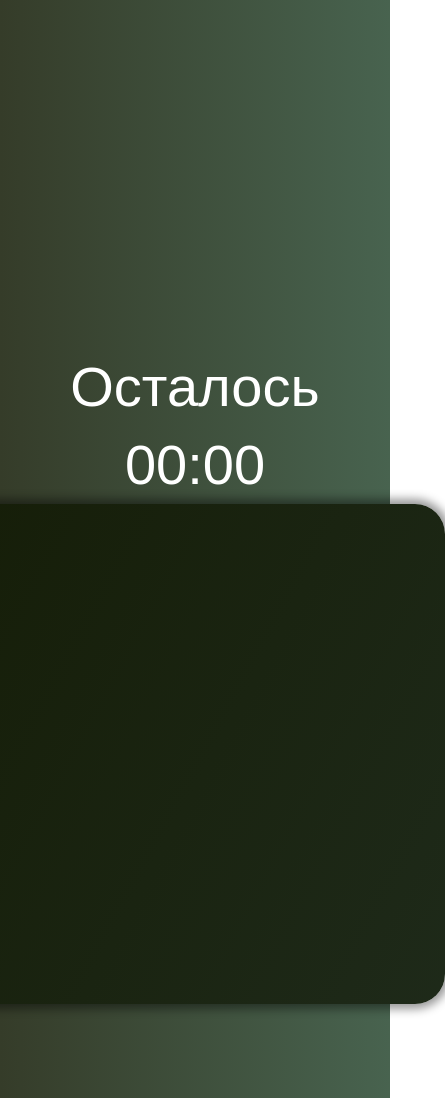
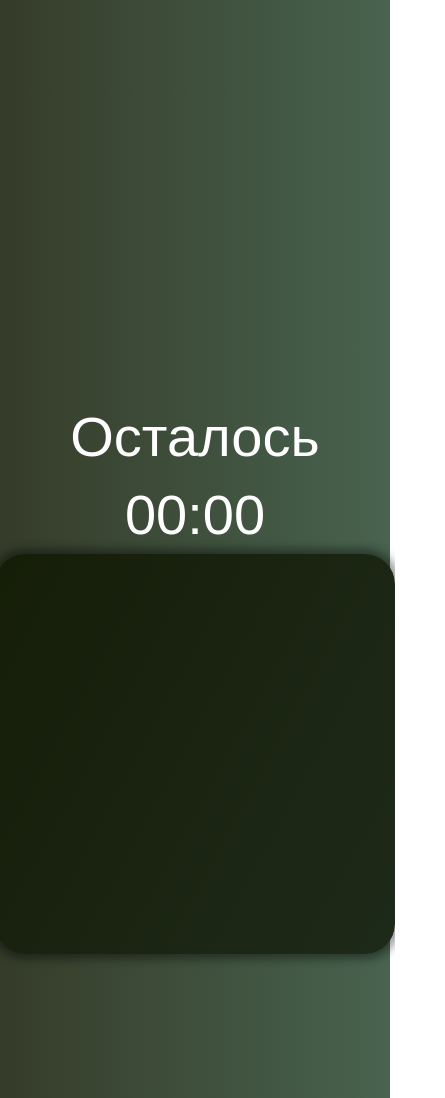
Before and after one commit to GlebKolyano/aim__game, a plain HTML site: page index.html in a window 390 px wide. Shown: the part 1434-2532 px from the top of the page, 445 px wide, since content can reach past the window. Drawn offline with Linux system fonts and the light colour scheme; a web font is replaced by a local one.

Commit message:
added adaptive 425px

```diff
--- a/css/style.css
+++ b/css/style.css
@@ -565,6 +565,12 @@ span {
   border-radius: 30px;
   overflow: hidden;
 }
+@media (max-width: 425px) {
+  .board {
+    width: 400px;
+    height: 400px;
+  }
+}
 
 .circle {
   background-color: black;
```
